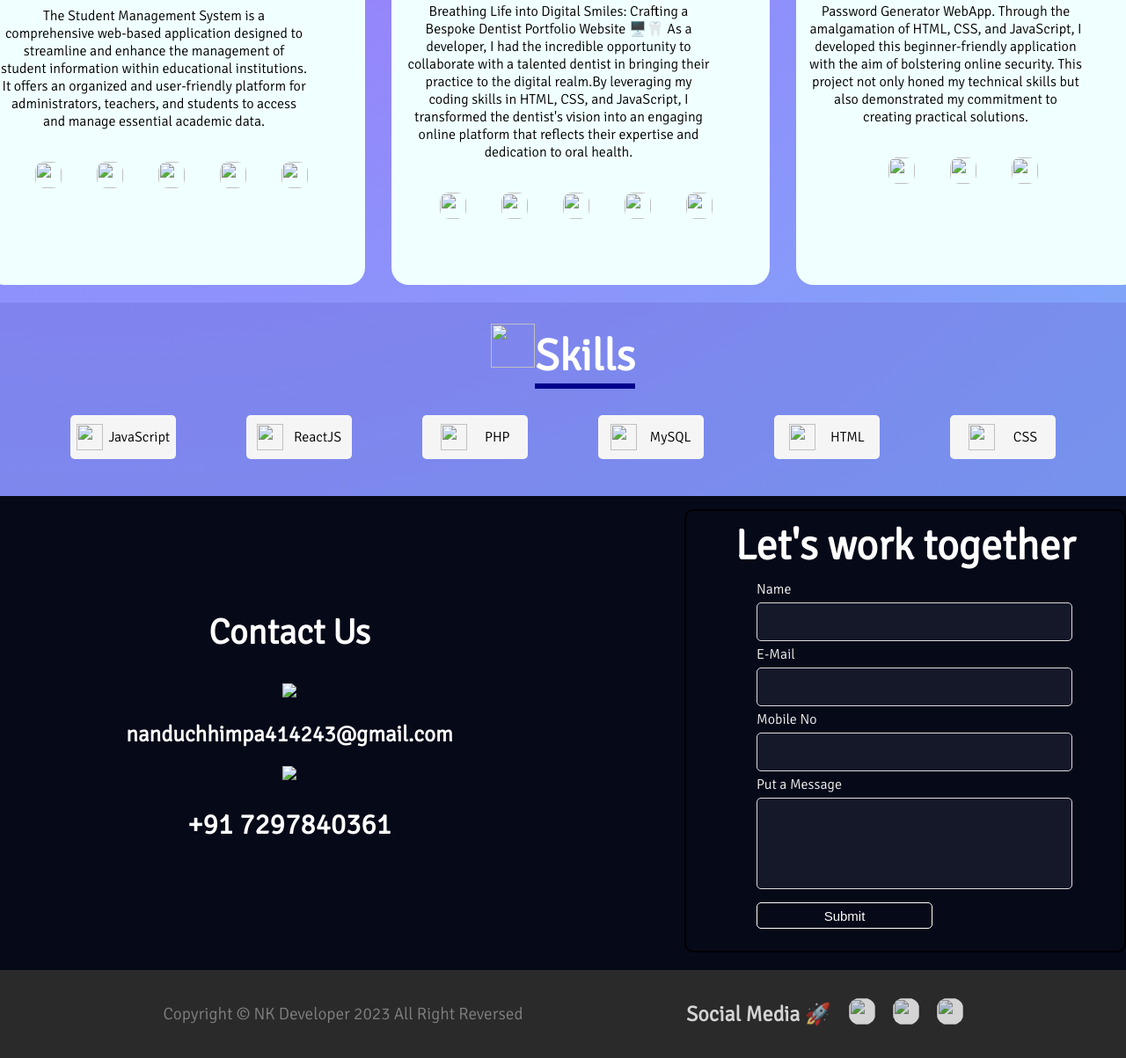
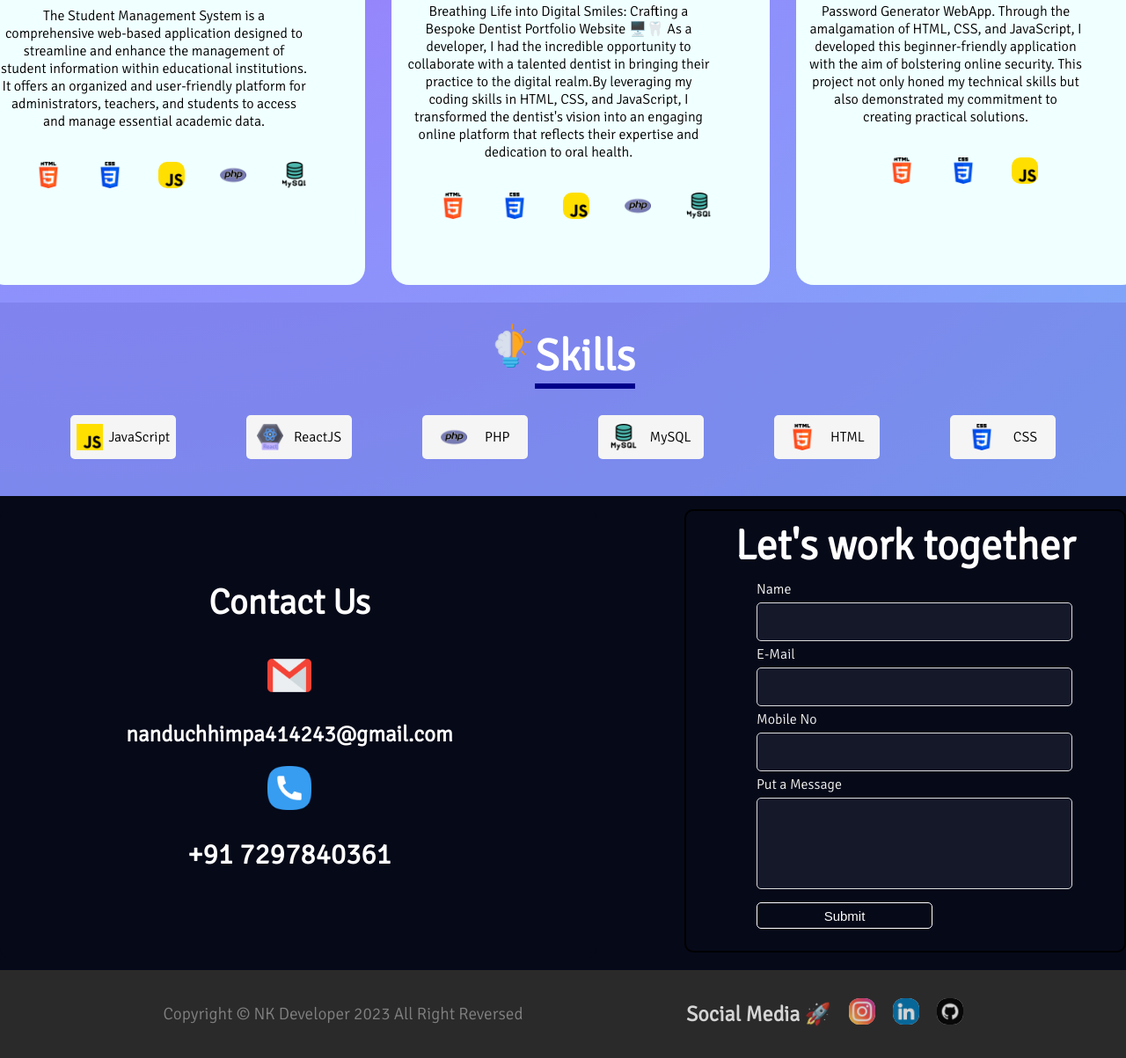
Before and after one commit to Nand-Kishore2000/engineeringwithnk, a plain HTML site: page index.html in a window 1280 px wide. Shown: the part 1242-2445 px from the top of the page at 88% size. Drawn offline with Linux system fonts and the light colour scheme.

```diff
--- a/index.html
+++ b/index.html
@@ -16,7 +16,7 @@
 <body>
     <nav>
         <p id="crosssymbol">&#9747;</p>
-        <span><img id="menubtn" src="/img/menu-burger.png">
+        <span><img id="menubtn" src="menu-burger.png">
          </span>
         <div class="logo">
             <h1>Engineering With NK</h1>
@@ -61,7 +61,7 @@
             </div>
             </div>
 
-            <img class="programmerimg" src="./images.png">
+            <img class="programmerimg" src="images.png">
 
         </div>
 <div class="aboutme">
@@ -75,13 +75,13 @@
 
         <div class="projectHeading">
             <span>
-                <img id="img_project" src="/img/project.png">
+                <img id="img_project" src="project.png">
                 <h1 id="projecth1" >Projects</h1>
             </span>
         </div>
         <div class="projects">
             <div class="project1">
-                <img src="./SRMS.PNG">
+                <img src="SRMS.PNG">
                 <h3>Student Management Records</h3>
                 <p>The Student Management System is a comprehensive
                     web-based application designed to streamline and
@@ -91,17 +91,17 @@
                        and students to access and manage essential academic
                         data.</p>
                 <ul>
-                    <li><img class="toolsimg" src="/img/html-5.png"></li>
+                    <li><img class="toolsimg" src="html-5.png"></li>
 
-                    <li><img class="toolsimg" src="/img/css-3.png"></li>
+                    <li><img class="toolsimg" src="css-3.png"></li>
 
-                   <li><img class="toolsimg" src="/img/js.png"></li>
-                   <li> <img class="toolsimg" src="/img/php.png"></li>
-                   <li> <img class="toolsimg" src="/img/mysql.png"></li>
+                   <li><img class="toolsimg" src="js.png"></li>
+                   <li> <img class="toolsimg" src="php.png"></li>
+                   <li> <img class="toolsimg" src="mysql.png"></li>
                 </ul>
             </div>
             <div class="project1">
-                <img src="./img/identclinic.PNG">
+                <img src=".identclinic.PNG">
                 <h3>Dentist Portfolio</h3>
                 <p>Breathing Life into Digital Smiles:
                      Crafting a
@@ -113,13 +113,13 @@
                     vision into an engaging online platform that reflects their expertise
                      and dedication to oral health.</p>
                 <ul>
-                    <li><img class="toolsimg" src="/img/html-5.png"></li>
+                    <li><img class="toolsimg" src="html-5.png"></li>
 
-                     <li><img class="toolsimg" src="/img/css-3.png"></li>
+                     <li><img class="toolsimg" src="css-3.png"></li>
 
-                    <li><img class="toolsimg" src="/img/js.png"></li>
-                    <li> <img class="toolsimg" src="/img/php.png"></li>
-                    <li> <img class="toolsimg" src="/img/mysql.png"></li>
+                    <li><img class="toolsimg" src="js.png"></li>
+                    <li> <img class="toolsimg" src="php.png"></li>
+                    <li> <img class="toolsimg" src="mysql.png"></li>
 
 
                 </ul>
@@ -127,7 +127,7 @@
 
             <div class="project1">
 
-                <img src="./img/password_generator.PNG">
+                <img src=".password_generator.PNG">
                 <h3>Password Generator Application</h3>
                 <p>Password Generator WebApp. Through the amalgamation of
                      HTML, CSS, and JavaScript, I developed
@@ -138,41 +138,41 @@
                        practical
                       solutions.</p>
                 <ul>
-                    <li><img class="toolsimg" src="/img/html-5.png"></li>
+                    <li><img class="toolsimg" src="html-5.png"></li>
 
-                    <li><img class="toolsimg" src="/img/css-3.png"></li>
+                    <li><img class="toolsimg" src="css-3.png"></li>
 
-                   <li><img class="toolsimg" src="/img/js.png"></li>
+                   <li><img class="toolsimg" src="js.png"></li>
                       </ul>
             </div>
         </div>
 
         <div class="skills">
             <span class="skillContainer">
-                <img class="skilllogo" src="/img/skill.png">
+                <img class="skilllogo" src="skill.png">
                 <h1 id="skillheading">Skills</h1>
             </span>
 
 
             <div class="allskills">
                 <div class="skillname">
-                    <img  class="skillimg" src="/img/js.png">
+                    <img  class="skillimg" src="js.png">
                     JavaScript
                 </div>
                 <div class="skillname">
-                    <img  class="skillimg" src="/img/react.png">
+                    <img  class="skillimg" src="react.png">
                     ReactJS</div>
                 <div class="skillname">
-                    <img  class="skillimg" src="/img/php.png">
+                    <img  class="skillimg" src="php.png">
                     PHP</div>
                 <div class="skillname">
-                    <img  class="skillimg" src="/img/mysql.png">
+                    <img  class="skillimg" src="mysql.png">
                     MySQL</div>
                 <div class="skillname">
-                    <img  class="skillimg" src="/img/html-5.png">
+                    <img  class="skillimg" src="html-5.png">
                     HTML</div>
                  <div class="skillname">
-                        <img  class="skillimg" src="/img/css-3.png">
+                        <img  class="skillimg" src="css-3.png">
                 CSS</div>
             </div>
         </div>
@@ -182,11 +182,11 @@
     <div class="contactus">
         <h2  id="contactusheading">Contact Us</h2>
                 <div class="emailaddress">
-                    <img   id="emailimg" src="/img/gmail.png" >
+                    <img   id="emailimg" src="gmail.png" >
                    <a href="nanduchhimpa414243@gmail.com"><h2 id="emailid">nanduchhimpa414243@gmail.com</h2></a>
                 </div>
                 <div class="mobilenumber">
-                    <img id="mobileid" src="/img/phone.png">
+                    <img id="mobileid" src="phone.png">
                    <a href="tel: +91 7297840361"> <h2>+91 7297840361</h2></a>
                 </div>
 
@@ -212,9 +212,9 @@
             Copyright &copy NK Developer 2023 All Right Reversed
             <div class="socialmediabtn">
                 <h3 style="color:white;">Social Media &#128640</h3>
-            <a><img title="instagram" class="socialmedia" src="/img/instagram.png"></a>
-            <a><img title="linkedin" class="socialmedia" src="/img/linkedin.png"></a>
-            <a><img title="Github" class="socialmedia" src="/img/github.png"></a>
+            <a><img title="instagram" class="socialmedia" src="instagram.png"></a>
+            <a><img title="linkedin" class="socialmedia" src="linkedin.png"></a>
+            <a><img title="Github" class="socialmedia" src="github.png"></a>
 
 
 
```
